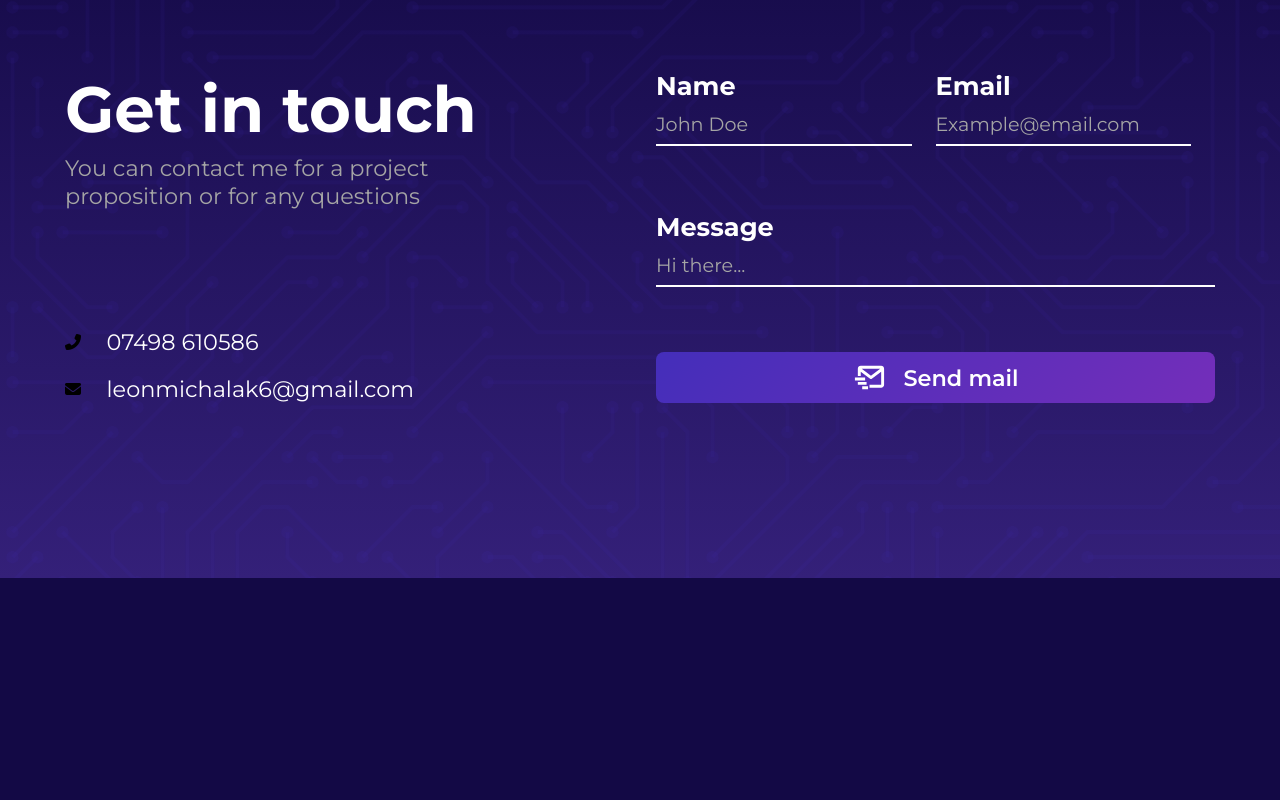
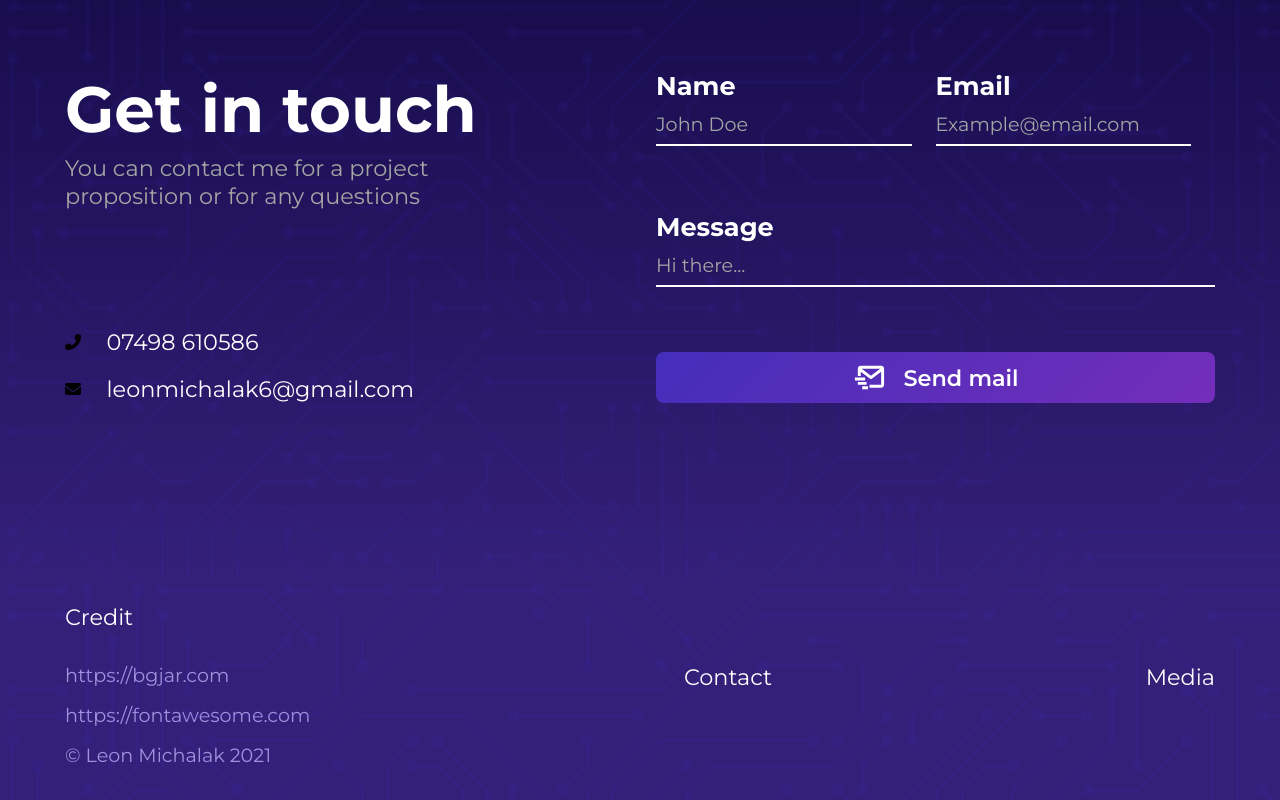
Before and after one commit to NinjaInShade/portfolio, a React (Create React App) app: page / in a window 1280 px wide. Shown: the part 3968-4768 px from the top of the page. Before the commit the page ends 4546 px from the top, so only its background shows below. Built offline with nearby package versions, Linux system fonts and the light colour scheme.

Commit message:
Navbar sidebar overlay fade out opacity fix

```diff
--- a/src/components/UI/Footer/Footer.css
+++ b/src/components/UI/Footer/Footer.css
@@ -0,0 +1,45 @@
+footer {
+  background: #342079;
+  width: 100%;
+  position: relative;
+}
+
+footer .container {
+  max-width: 1200px;
+  padding: 25px;
+  margin: auto;
+  justify-content: space-between;
+  z-index: 5;
+}
+
+footer .bg {
+  background: url("../../../assets/images/bg.svg");
+  position: absolute;
+  top: 0;
+  left: 0;
+  width: 100%;
+  height: 100%;
+  pointer-events: none;
+}
+
+footer h3,
+footer li {
+  text-align: left;
+}
+
+footer h3 {
+  font-weight: 400;
+  font-size: 1.4rem;
+  color: #fff;
+  margin-bottom: 2rem;
+}
+
+footer li,
+footer svg {
+  color: #a092de;
+  font-size: 1.2rem;
+}
+
+footer li {
+  margin: 1rem 0;
+}
--- a/src/components/UI/Footer/Footer.js
+++ b/src/components/UI/Footer/Footer.js
@@ -1,5 +1,27 @@
 import React from "react";
 
+import "./Footer.css";
+
 export default function Footer() {
-  return <div></div>;
+  return (
+    <footer>
+      <div className="container flex">
+        <div>
+          <h3>Credit</h3>
+          <ul>
+            <li>https://bgjar.com</li>
+            <li>https://fontawesome.com</li>
+            <li>© Leon Michalak 2021</li>
+          </ul>
+        </div>
+        <div>
+          <h3>Contact</h3>
+        </div>
+        <div>
+          <h3>Media</h3>
+        </div>
+      </div>
+      <div className="bg"></div>
+    </footer>
+  );
 }
--- a/src/components/UI/Navbar/Navbar.css
+++ b/src/components/UI/Navbar/Navbar.css
@@ -79,10 +79,11 @@ nav img {
 }
 
 .sidebar-overlay {
+  pointer-events: none;
   opacity: 0;
   position: absolute;
   top: 0;
-  right: -100vw;
+  right: 0;
   width: 100vw;
   height: 100vh;
   background: rgba(0, 0, 0, 0.7);
--- a/src/components/UI/Navbar/Navbar.js
+++ b/src/components/UI/Navbar/Navbar.js
@@ -50,7 +50,7 @@ export default function Navbar() {
         <button className="hamburger" onClick={open_sidebar}>
           <i className="fas fa-bars"></i>
         </button>
-        <div className="sidebar-overlay" style={openSidebar ? { opacity: "100", zIndex: "2", right: "0" } : {}} onClick={open_sidebar}></div>
+        <div className="sidebar-overlay" style={openSidebar ? { opacity: "100", zIndex: "2" } : {}} onClick={open_sidebar}></div>
         <div className="sidebar" style={openSidebar ? { transform: "translateX(-250px)" } : { transform: "translateX(0)" }}>
           <button onClick={open_sidebar}>
             <i className="fas fa-times"></i>
```
Also changed, not shown: 1 other file (tests, documents, lock files or other folders).
